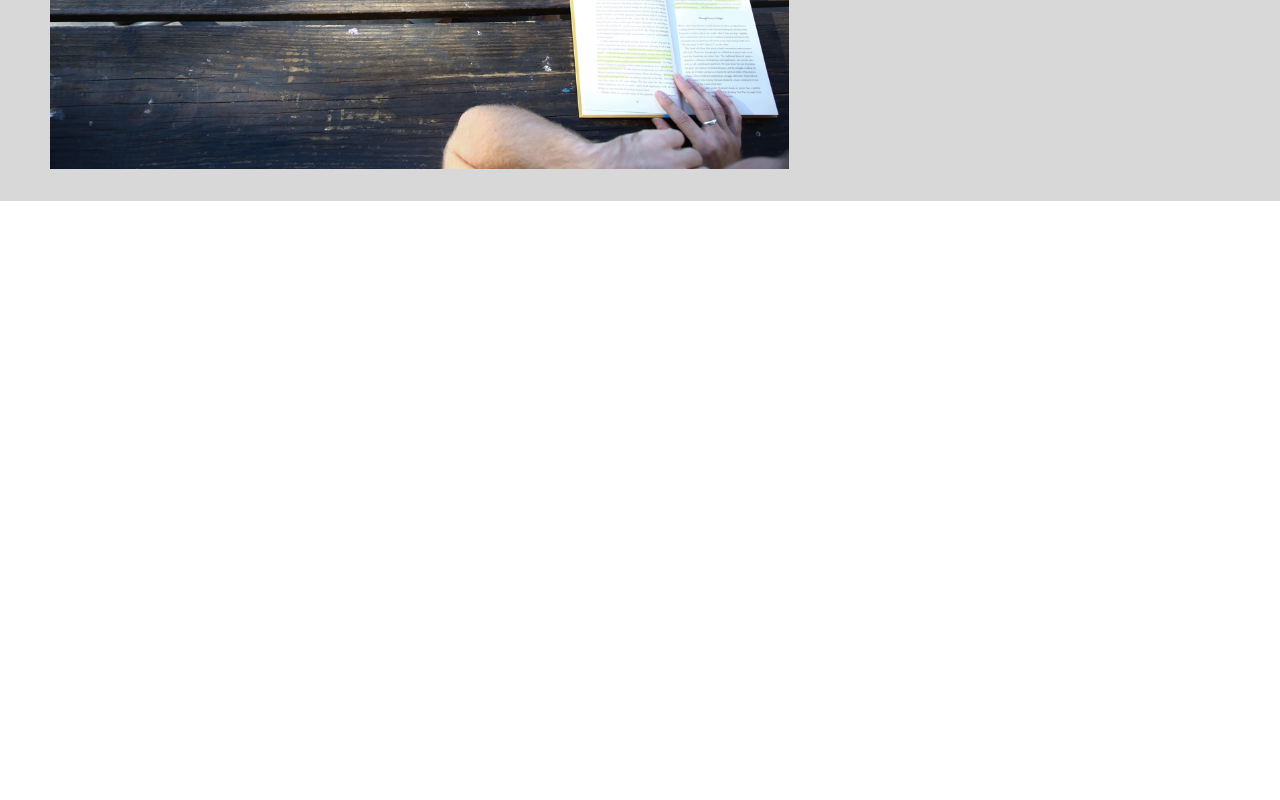
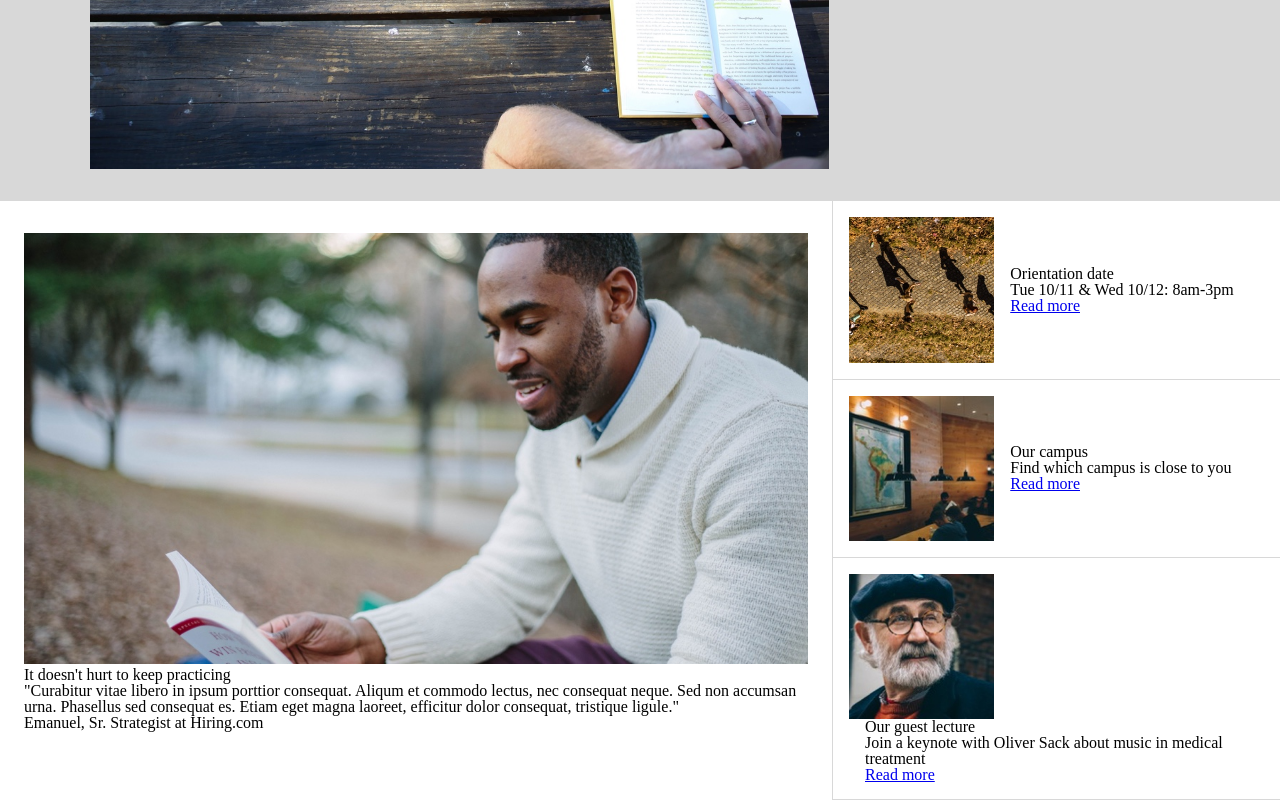
Before and after one commit to valboivin/colmar-academy, a plain HTML site: page index.html in a window 1280 px wide. Shown: the part 474-1274 px from the top of the page. Before the commit the page ends 800 px from the top, so only its background shows below. Drawn offline with Linux system fonts and the light colour scheme.

Commit message:
Add Academy-life section and position its elements

```diff
--- a/index.html
+++ b/index.html
@@ -39,7 +39,45 @@
           </div>
       </div>
 
-    <main>
+
+      <!--Life at the Academy section with upcoming events aside-->
+      <section id="academy-life" class="flex-container">
+        <div class="column-left">
+          <img src="./resources/images/information-main.jpg" alt="Student reading">
+          <h2>It doesn't hurt to keep practicing</h2>
+          <p>"Curabitur vitae libero in ipsum porttior consequat. Aliqum et commodo lectus, nec consequat neque. Sed non accumsan urna. Phasellus sed consequat es. Etiam eget magna laoreet, efficitur dolor consequat, tristique ligule."</p>
+          <p class="credits">Emanuel, Sr. Strategist at Hiring.com</p>
+        </div>
+
+        <aside class="column-right">
+          <article class="flex-container">
+            <img src="./resources/images/information-orientation.jpg" alt="">
+            <div class="content">
+              <h3>Orientation date</h3>
+              <p>Tue 10/11 &amp; Wed 10/12: 8am-3pm</p>
+              <p class="read-more"><a href="#">Read more</a></p>
+            </div>
+          </article>
+
+          <article class="flex-container">
+            <img src="./resources/images/information-campus.jpg" alt="">
+            <div class="content">
+              <h3>Our campus</h3>
+              <p>Find which campus is close to you</p>
+              <p class="read-more"><a href="#">Read more</a></p>
+            </div>
+          </article>
+
+          <article class="flex-container">
+            <img src="./resources/images/information-guest-lecture.jpg" alt="">
+            <div class="content">
+              <h3>Our guest lecture</h3>
+              <p>Join a keynote with Oliver Sack about music in medical treatment</p>
+              <p class="read-more"><a href="#">Read more</a></p>
+            </div>
+          </article>
+        </aside>
+      </section>
 
     </main>
   </body>
--- a/resources/css/style.css
+++ b/resources/css/style.css
@@ -1,10 +1,21 @@
-/*Universel style*/
+/*Universal style*/
+
+* {
+  box-sizing: border-box;
+}
 
 .flex-container {
   display: flex;
   flex-wrap: wrap;
 }
 
+.column-left {
+  width: 65%;
+}
+
+.column-right {
+  width: 35%;
+}
 
 /*Header - includes Logo and navigation*/
 
@@ -45,6 +56,7 @@ li a {
   text-decoration: none;
 }
 
+
 /*Main Section*/
 
 /*Offsetting from fixed header*/
@@ -67,5 +79,31 @@ main {
 
 .content {
   display: block;
-  padding: 40px;
 }
+
+#academy-life .column-left{
+  padding: 32px 24px;
+}
+
+.column-left img {
+  width: 100%;
+}
+
+.column-right img {
+  width: 35%;
+  height: 35%;
+}
+
+aside {
+  border-left: 1px solid #d8d8d8;
+}
+
+article {
+  align-items: center;
+  padding: 16px;
+  border-bottom: 1px solid #d8d8d8;
+}
+
+article .content {
+  padding-left: 16px;
+}
```
